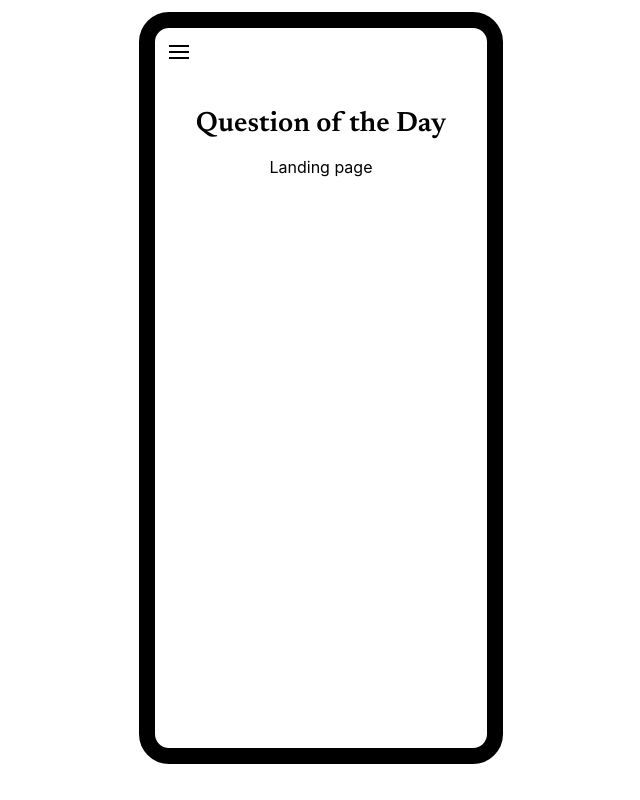
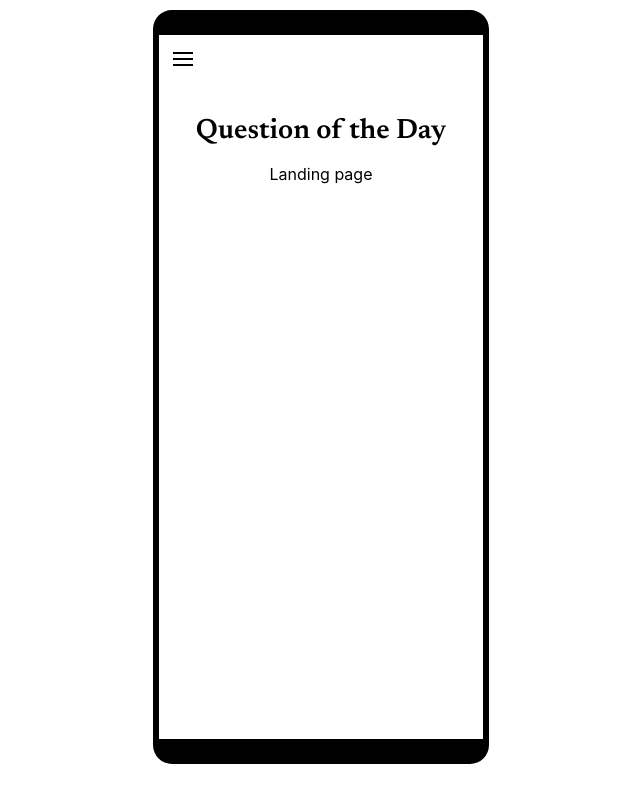
Before and after one commit to jonathanprill/qotd, a React (Create React App) app in the folder client/: page / in a window 1280 px wide. Shown: the whole page, without its empty margins (319-959 px from the left). Built offline with nearby package versions, Linux system fonts and the light colour scheme.

Commit message:
adds phone container

```diff
--- a/client/src/App.css
+++ b/client/src/App.css
@@ -49,12 +49,15 @@
 }
 
 @media only screen and (min-width: 500px) {
-  .test {
-    border: 16px solid black;
+  .phone-container {
+    border-top: 25px solid black;
+    border-bottom: 25px solid black;
+    border-right: 6px solid black;
+    border-left: 6px solid black;
     margin: auto;
-    height: 90vh;
+    height: 88vh;
     aspect-ratio: 9/19.5;
-    border-radius: 30px;
-    margin-top: 12px;
+    border-radius: 19px;
+    margin-top: 10px;
   }
 }
--- a/client/src/App.js
+++ b/client/src/App.js
@@ -37,7 +37,7 @@ function App() {
   return (
     <ApolloProvider client={client}>
       <Router>
-        <div className='test'>
+        <div className='phone-container'>
           <Routes>
             <Route path='/' element={<Landing />} />
             <Route path='/group' element={<Group />} />
```
